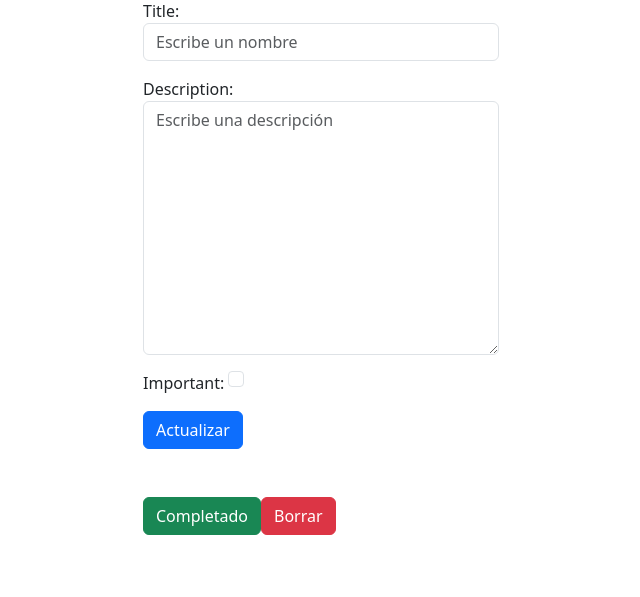
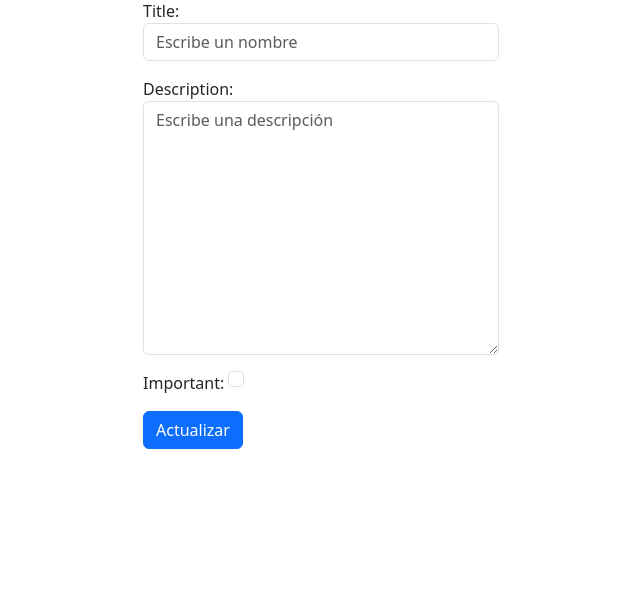
Before and after one commit to ERAF-2407/sys_adm_inmgur, a Django app: template register/templates/register_detail.html in a window 1280 px wide. Shown: the part 113-710 px from the top of the page, without its empty margins (319-959 px from the left). Run offline with Django 4.2, Linux system fonts and the light colour scheme; the template is opened without the code that fills it: values that come from a table or form of the project are taken from there, others are empty.

Commit message:
Update register_detail.html

```diff
--- a/register/templates/register_detail.html
+++ b/register/templates/register_detail.html
@@ -7,27 +7,13 @@
         <div class="col-md-4 offset-md-4 mt-5">
             <h1 class="text-secondary text-center">{{register.title}}</h1>
             {{error}}
-                <form method="POST">
+            <form method="POST">
                     {% csrf_token %}
                     {{form.as_p}}
                     <button class="btn btn-primary">
                         Actualizar
                     </button>
-                </form>
-                <div class="mt-5 d-flex">
-                    <form action="{% url 'complete_register' register.id %}" method="POST">
-                        {% csrf_token %}
-                        <button class="btn btn-success">
-                            Completado
-                        </button>
-                    </form>
-                    <form action="{% url 'delete_register' register.id %}" method="POST">
-                        {% csrf_token %}
-                        <button class="btn btn-danger">
-                            Borrar
-                        </button>
-                    </form>
-                </div>
+            </form>
         </div>
     </div>
 </main>
```
